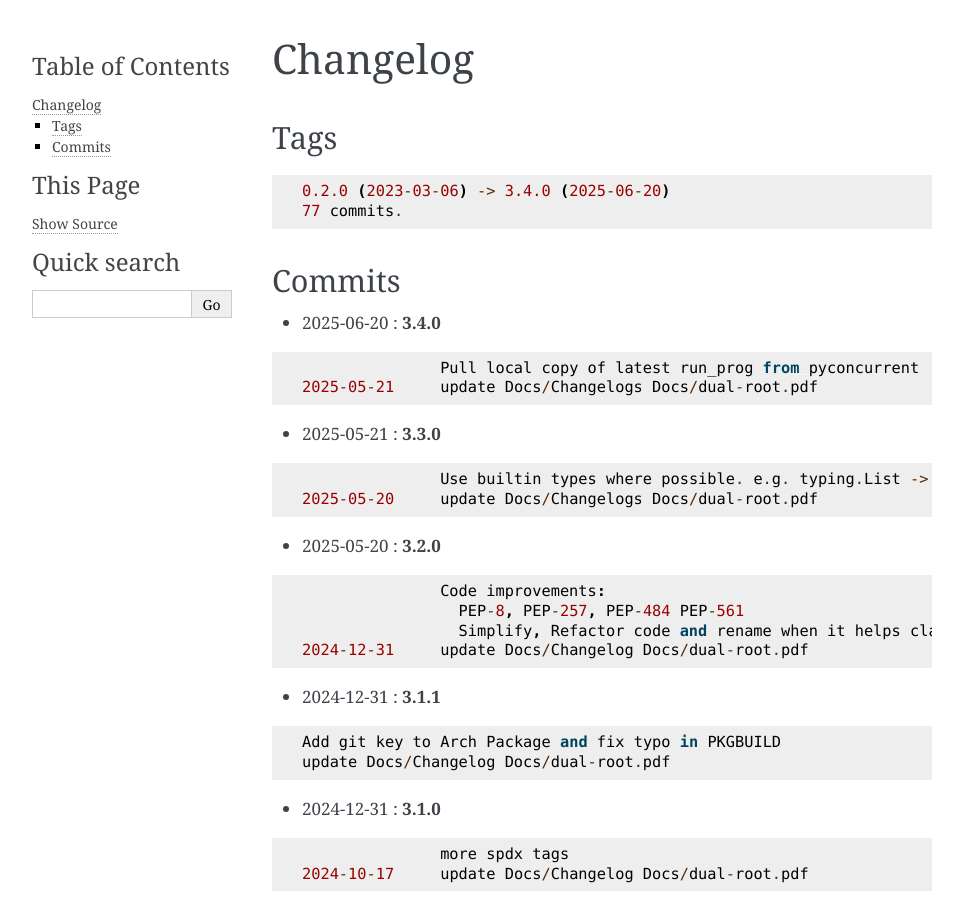
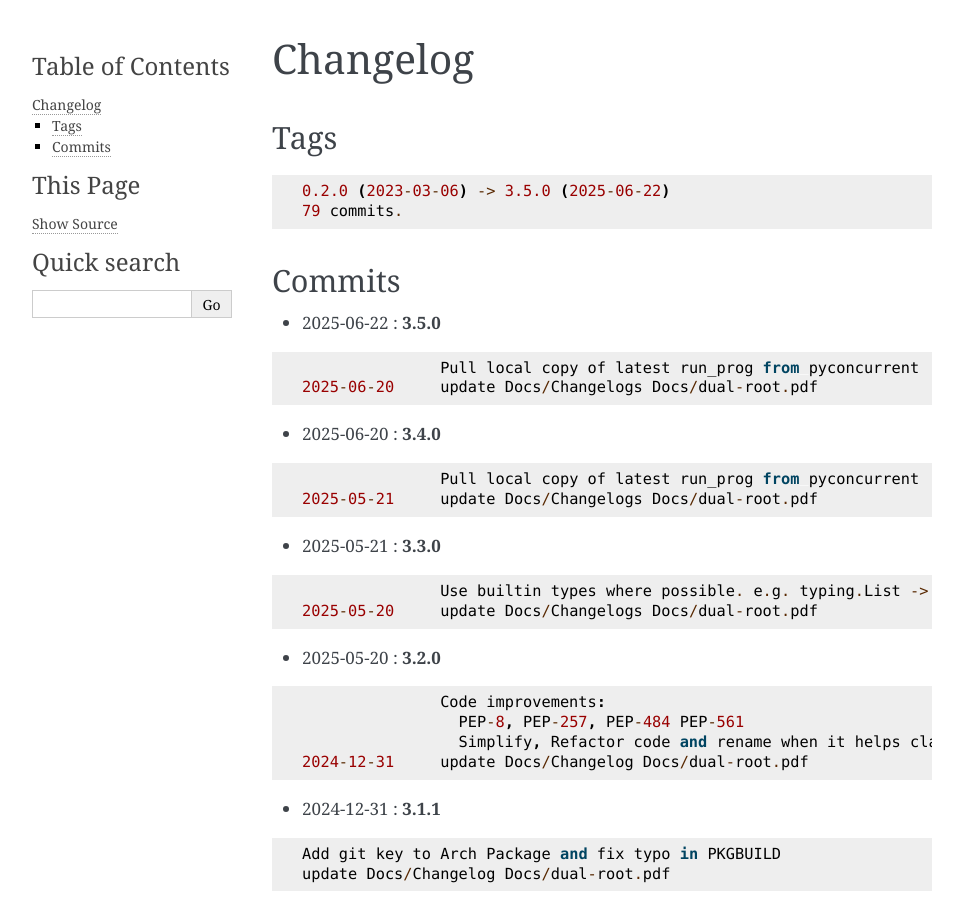
Before and after one commit to gene-git/dual-root, a Sphinx documentation site: the page built from Docs/Changelog.rst, in a window 1280 px wide and 900 px high. Shown: the whole window, without its empty margins (148-1111 px from the left). Built offline with Sphinx 7.4.7, drawn with Linux system fonts in a browser that asks for light colours.

Commit message:
update Docs/Changelogs Docs/dual-root.pdf

```diff
--- a/Docs/Changelog.rst
+++ b/Docs/Changelog.rst
@@ -7,12 +7,19 @@ Tags
 
 ::
 
-	0.2.0 (2023-03-06) -> 3.4.0 (2025-06-20)
-	77 commits.
+	0.2.0 (2023-03-06) -> 3.5.0 (2025-06-22)
+	79 commits.
 
 Commits
 =======
 
+
+* 2025-06-22  : **3.5.0**
+
+::
+
+                Pull local copy of latest run_prog from pyconcurrent
+ 2025-06-20     update Docs/Changelogs Docs/dual-root.pdf
 
 * 2025-06-20  : **3.4.0**
 
```
Also changed, not shown: 2 other files.
